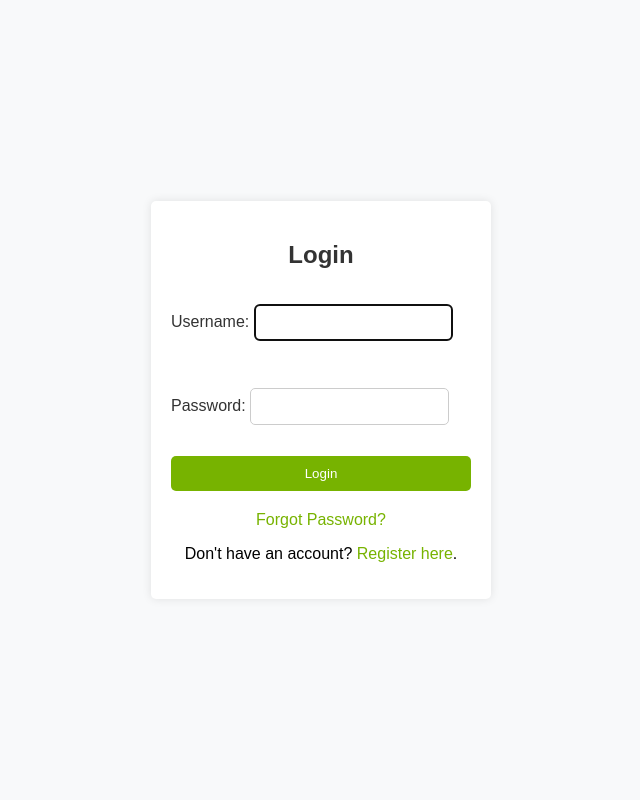
After one commit to cannoahgkt/cf-python, a Django app: page /accounts/login/ in a window 1280 px wide. The commit adds this page. Shown: the whole page, without its empty margins (319-959 px from the left). Run offline with Django 5.2, Linux system fonts and the light colour scheme.

Commit message:
2.6 commits

```diff
--- a/Exercise 2.2/A2_Recipe_App/src/recipe_project/settings.py
+++ b/Exercise 2.2/A2_Recipe_App/src/recipe_project/settings.py
@@ -11,6 +11,7 @@ https://docs.djangoproject.com/en/5.0/ref/settings/
 """
 
 from pathlib import Path
+import os
 
 # Build paths inside the project like this: BASE_DIR / 'subdir'.
 BASE_DIR = Path(__file__).resolve().parent.parent
@@ -56,7 +57,7 @@ ROOT_URLCONF = 'recipe_project.urls'
 TEMPLATES = [
     {
         'BACKEND': 'django.template.backends.django.DjangoTemplates',
-        'DIRS': [],
+        'DIRS': [os.path.join(BASE_DIR, 'templates')],
         'APP_DIRS': True,
         'OPTIONS': {
             'context_processors': [
@@ -68,6 +69,9 @@ TEMPLATES = [
         },
     },
 ]
+
+LOGIN_REDIRECT_URL = 'recipes:recipes_list'
+LOGOUT_REDIRECT_URL = 'recipes:logout_success'
 
 WSGI_APPLICATION = 'recipe_project.wsgi.application'
 
--- a/Exercise 2.2/A2_Recipe_App/src/recipe_project/urls.py
+++ b/Exercise 2.2/A2_Recipe_App/src/recipe_project/urls.py
@@ -16,8 +16,16 @@ Including another URLconf
 """
 from django.contrib import admin
 from django.urls import path, include
+from recipes.views import home_view, logout_view, logout_success_view, recipes_list, recipe_detail, register_view
 
 urlpatterns = [
     path('admin/', admin.site.urls),
+    path('', home_view, name='home'),
     path('', include('recipes.urls')),
+    path('accounts/', include('django.contrib.auth.urls')),
+    path('logout/', logout_view, name='logout'),
+    path('logout_success/', logout_success_view, name='logout_success'),
+    path('recipes/', recipes_list, name='recipes_list'),
+    path('recipes/<int:id>/', recipe_detail, name='recipe_detail'),
+    path('register/', register_view, name='register'),
 ]
--- a/Exercise 2.2/A2_Recipe_App/src/recipes/urls.py
+++ b/Exercise 2.2/A2_Recipe_App/src/recipes/urls.py
@@ -1,10 +1,16 @@
 from django.urls import path
-from .views import home_view, recipes_list, recipe_detail
+from django.views.generic import TemplateView
+from recipes.views import home_view, logout_view, recipes_list, recipe_detail, register_view
+from django.contrib.auth import views as auth_views
 
 app_name = 'recipes'
 
 urlpatterns = [
     path('', home_view, name='home'),
+    path('login/', auth_views.LoginView.as_view(template_name='recipes/login.html'), name='login'),
+    path('logout/', logout_view, name='logout'),
+    path('logout_success/', TemplateView.as_view(template_name='recipes/logout_success.html'), name='logout_success'),
     path('recipes/', recipes_list, name='recipes_list'),
     path('recipes/<int:id>/', recipe_detail, name='recipe_detail'),
+    path('register/', register_view, name='register'),
 ]
--- /dev/null
+++ b/Exercise 2.2/A2_Recipe_App/src/templates/registration/login.html
@@ -0,0 +1,81 @@
+<!DOCTYPE html>
+<html lang="en">
+<head>
+    <meta charset="UTF-8">
+    <meta name="viewport" content="width=device-width, initial-scale=1.0">
+    <title>Login</title>
+    <style>
+        body {
+            font-family: Arial, sans-serif;
+            background-color: #f8f9fa;
+            display: flex;
+            justify-content: center;
+            align-items: center;
+            height: 100vh;
+            margin: 0;
+        }
+        .login-container {
+            background: #fff;
+            padding: 20px;
+            border-radius: 5px;
+            box-shadow: 0 0 10px rgba(0, 0, 0, 0.1);
+            width: 300px;
+        }
+        h2 {
+            text-align: center;
+            color: #333;
+        }
+        form {
+            display: flex;
+            flex-direction: column;
+        }
+        label {
+            margin: 10px 0 5px;
+            color: #333;
+        }
+        input[type="text"],
+        input[type="password"] {
+            padding: 10px;
+            border: 1px solid #ccc;
+            border-radius: 5px;
+            margin-bottom: 15px;
+        }
+        button {
+            padding: 10px;
+            background: #77b300;
+            color: #fff;
+            border: none;
+            border-radius: 5px;
+            cursor: pointer;
+        }
+        button:hover {
+            background: #66a200;
+        }
+        .form-footer {
+            text-align: center;
+            margin-top: 20px;
+        }
+        .form-footer a {
+            color: #77b300;
+            text-decoration: none;
+        }
+        .form-footer a:hover {
+            text-decoration: underline;
+        }
+    </style>
+</head>
+<body>
+    <div class="login-container">
+        <h2>Login</h2>
+        <form method="post">
+            {% csrf_token %}
+            {{ form.as_p }}
+            <button type="submit">Login</button>
+        </form>
+        <div class="form-footer">
+            <a href="{% url 'password_reset' %}">Forgot Password?</a>
+            <p>Don't have an account? <a href="{% url 'recipes:register' %}">Register here</a>.</p>
+        </div>
+    </div>
+</body>
+</html>
```
Also changed, not shown: Exercise 2.2/A2_Recipe_App/src/recipes/forms.py (added, +10 -0 lines), Exercise 2.2/A2_Recipe_App/src/recipes/templates/recipes/logout_success.html (added, +43 -0 lines), Exercise 2.2/A2_Recipe_App/src/recipes/templates/recipes/recipes_list.html (+19 -0 lines), Exercise 2.2/A2_Recipe_App/src/recipes/templates/recipes/register.html (added, +69 -0 lines), Exercise 2.2/A2_Recipe_App/src/recipes/views.py (+24 -1 lines), Exercise 2.2/A2_Recipe_App/src/templates/registration/logged_out.html (added, +12 -0 lines), Exercise 2.2/A2_Recipe_App/src/db.sqlite3.
